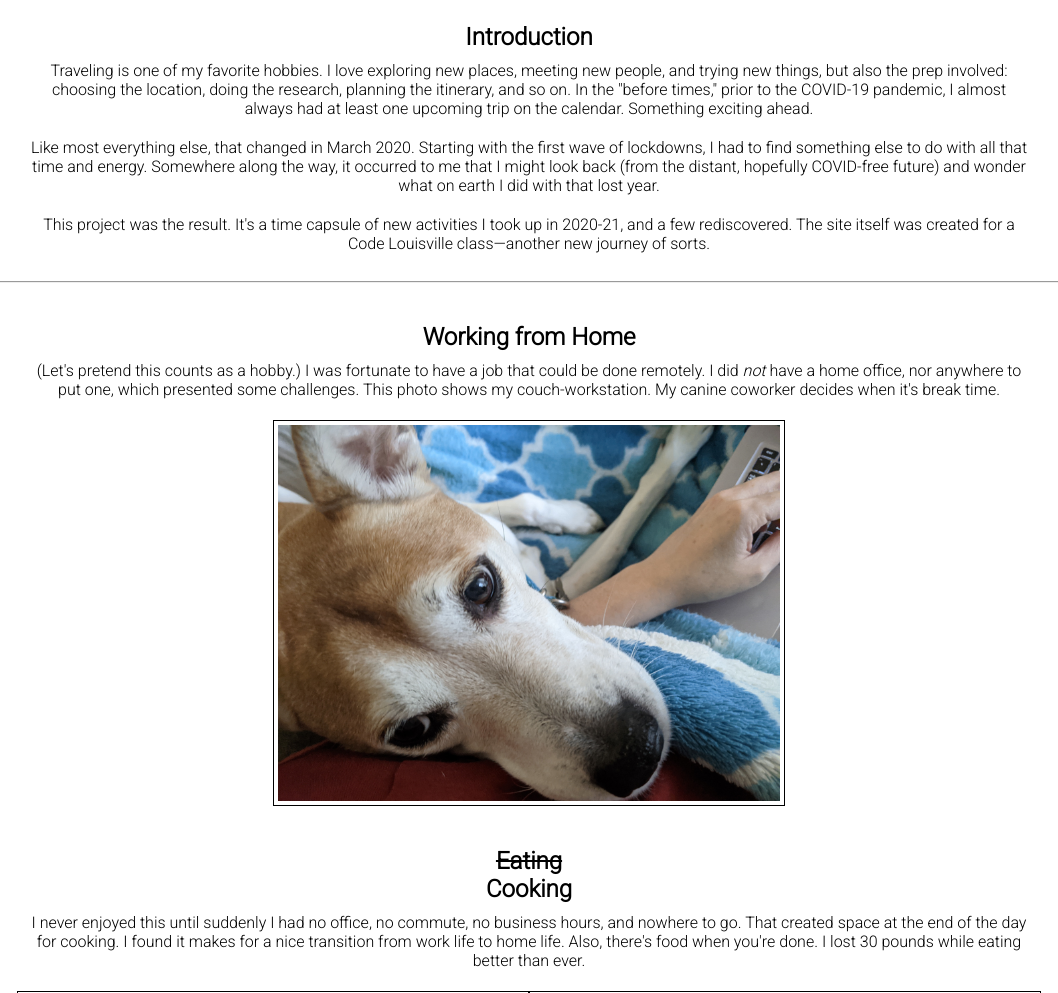
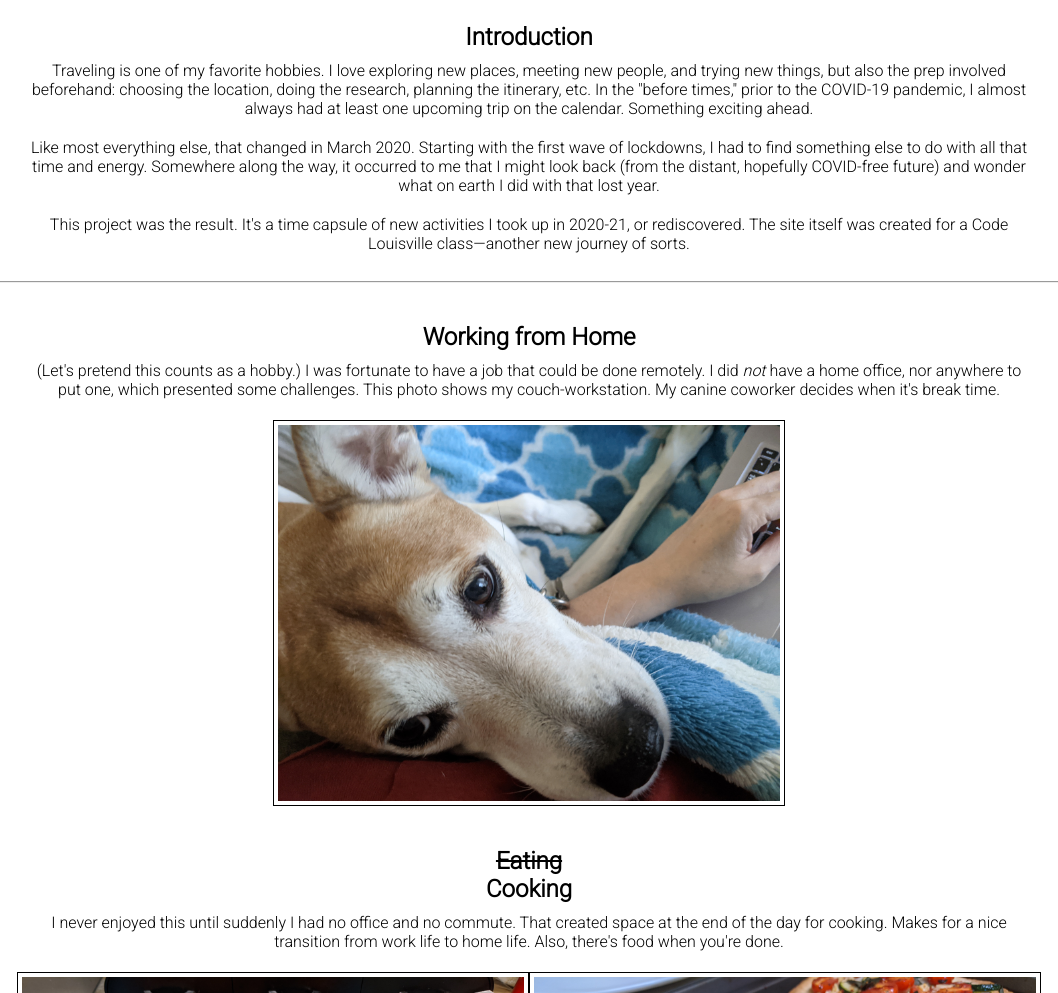
Before and after one commit to alisondev/How-I-Spent-My-Pandemic-Staycation, a plain HTML site: page index.html in a window 1280 px wide. Shown: the part 817-1810 px from the top of the page, without its empty margins (111-1169 px from the left). Drawn offline with Linux system fonts and the light colour scheme.

Commit message:
Revised text

```diff
--- a/index.html
+++ b/index.html
@@ -49,9 +49,9 @@
 
         <main>
             <h2 id="intro">Introduction</h2>
-            <p>Traveling is one of my favorite hobbies. I love exploring new places, meeting new people, and trying new things, but also the prep involved: choosing the location, doing the research, planning the itinerary, and so on. In the "before times," prior to the COVID-19 pandemic, I almost always had at least one upcoming trip on the calendar. Something exciting ahead.</p>
+            <p>Traveling is one of my favorite hobbies. I love exploring new places, meeting new people, and trying new things, but also the prep involved beforehand: choosing the location, doing the research, planning the itinerary, etc. In the "before times," prior to the COVID-19 pandemic, I almost always had at least one upcoming trip on the calendar. Something exciting ahead.</p>
             <p>Like most everything else, that changed in March 2020. Starting with the first wave of lockdowns, I had to find something else to do with all that time and energy. Somewhere along the way, it occurred to me that I might look back (from the distant, hopefully COVID-free future) and wonder what on earth I did with that lost year.</p>
-            <p>This project was the result. It's a time capsule of new activities I took up in 2020-21, and a few rediscovered. The site itself was created for a Code Louisville class&mdash;another new journey of sorts.</p>
+            <p>This project was the result. It's a time capsule of new activities I took up in 2020-21, or rediscovered. The site itself was created for a Code Louisville class&mdash;another new journey of sorts.</p>
             <hr>
             <h2 id="working">Working from Home</h2>
             <p>(Let's pretend this counts as a hobby.) I was fortunate to have a job that could be done remotely. I did <i>not</i> have a home office, nor anywhere to put one, which presented some challenges. This photo shows my couch-workstation. My canine coworker decides when it's break time.</p>
@@ -60,7 +60,7 @@
             </div>
             <h2 id="strike">Eating</h2>
             <h2 class="poststrike" id="cooking">Cooking</h2>
-            <p>I never enjoyed this until suddenly I had no office, no commute, no business hours, and nowhere to go. That created space at the end of the day for cooking. I found it makes for a nice transition from work life to home life. Also, there's food when you're done. I lost 30 pounds while eating better than ever.</p>
+            <p>I never enjoyed this until suddenly I had no office and no commute. That created space at the end of the day for cooking. Makes for a nice transition from work life to home life. Also, there's food when you're done.</p>
             <div class="photos">
                 <img src="images/prep.jpg" alt="food prep">
                 <img src="images/flatbreads.jpg" alt="zucchini tomato flatbreads">
@@ -80,7 +80,7 @@
                 <img src="images/waterfall.jpg" alt="waterfall">
             </div>
             <h2 id="gardening">Windowsill Gardening</h2>
-            <p>I had no outdoor space to jump on the gardening bandwagon. I did have plenty of windows, all facing exactly the wrong direction. But these were fun while the sun lasted.</p>
+            <p>I had no outdoor space to jump on the gardening bandwagon. I did have plenty of windows, all facing exactly the wrong direction. These were fun while the sun lasted.</p>
             <div class="photos">
                 <img src="images/plant.jpg" alt="plant">
                 <img src="images/basil.jpg" alt="basil">
@@ -96,7 +96,7 @@
                 <img src="images/abitaspaceship.jpg" alt="Abita Mystery House spaceship">
             </div>
             <h2 id="pc">PC Building</h2>
-            <p>In early 2021, I completed my second PC build, six years after the first one. GPU prices did NOT cooperate. Parts in general were scarce and overpriced. This did provide something to research, namely half a dozen stock tracking Discord channels and some creative substitutions.</p>
+            <p>I completed my second PC build, six years after the first one. GPU prices did NOT cooperate. Parts in general were scarce and overpriced. This did provide something to research, namely half a dozen stock tracking Discord channels and some creative substitutions.</p>
             <div class="photos">
                 <img src="images/pc.jpg" alt="PC build in progress">
                 <img src="images/gpu.jpg" alt="GPU">
--- a/style.css
+++ b/style.css
@@ -70,7 +70,7 @@ h2 {
 }
 
 p {
-    max-width: 1000px;
+    max-width: 90%;
     margin: auto;
     padding-bottom: 20px;
 }
@@ -174,7 +174,7 @@ p {
     }
   }
 
-/* two-column photos for larger screens */
+/* two-column photos and paragraph formatting for larger screens */
 @media screen and (min-width: 1000px) {
 div.photos {
     display: flex;
@@ -188,6 +188,12 @@ img {
     width: 49%;
     height: auto;
     padding: 4px;
+}
+
+p {
+    max-width: 1000px;
+    margin: auto;
+    padding-bottom: 20px;
 }
 }
 
```
